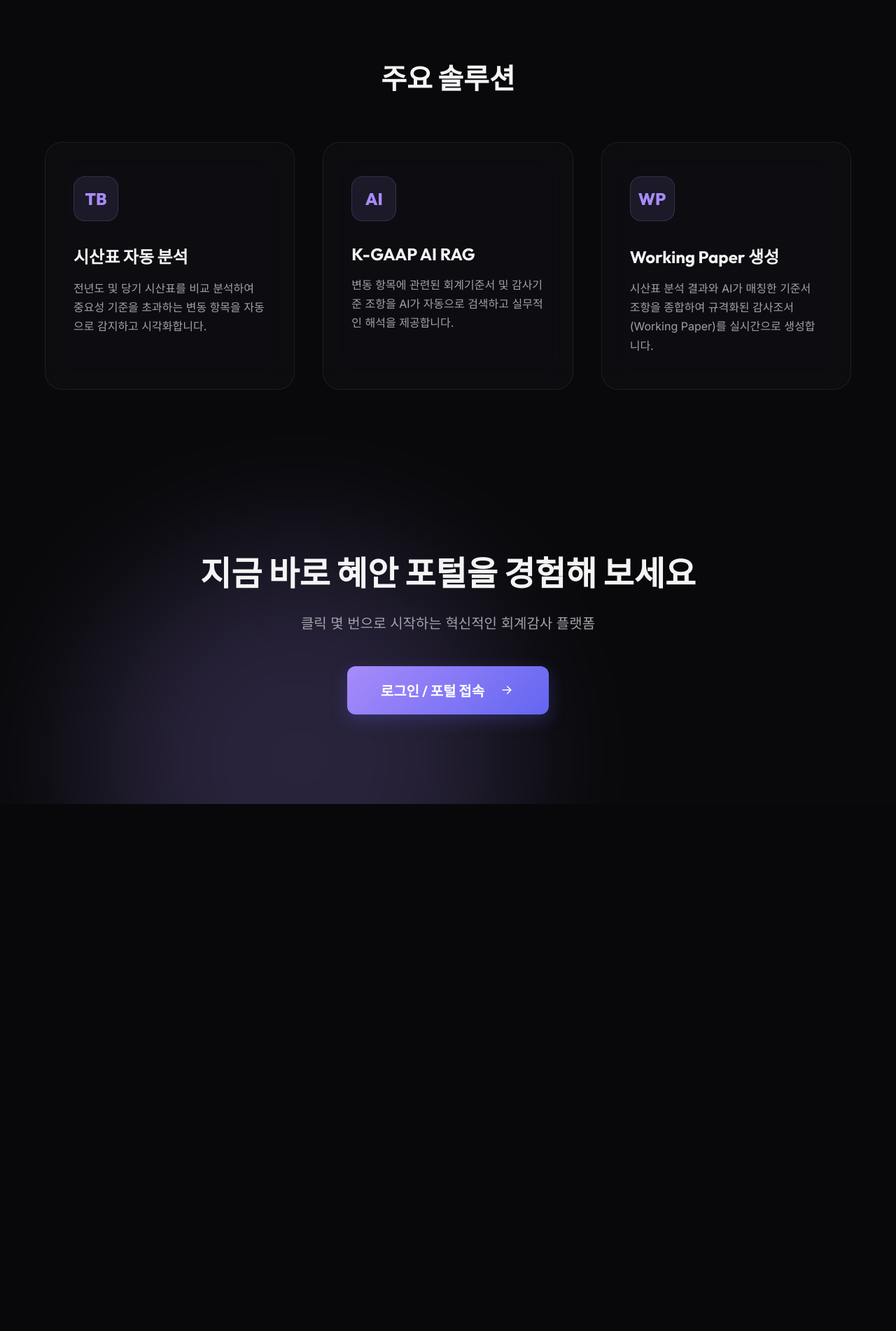
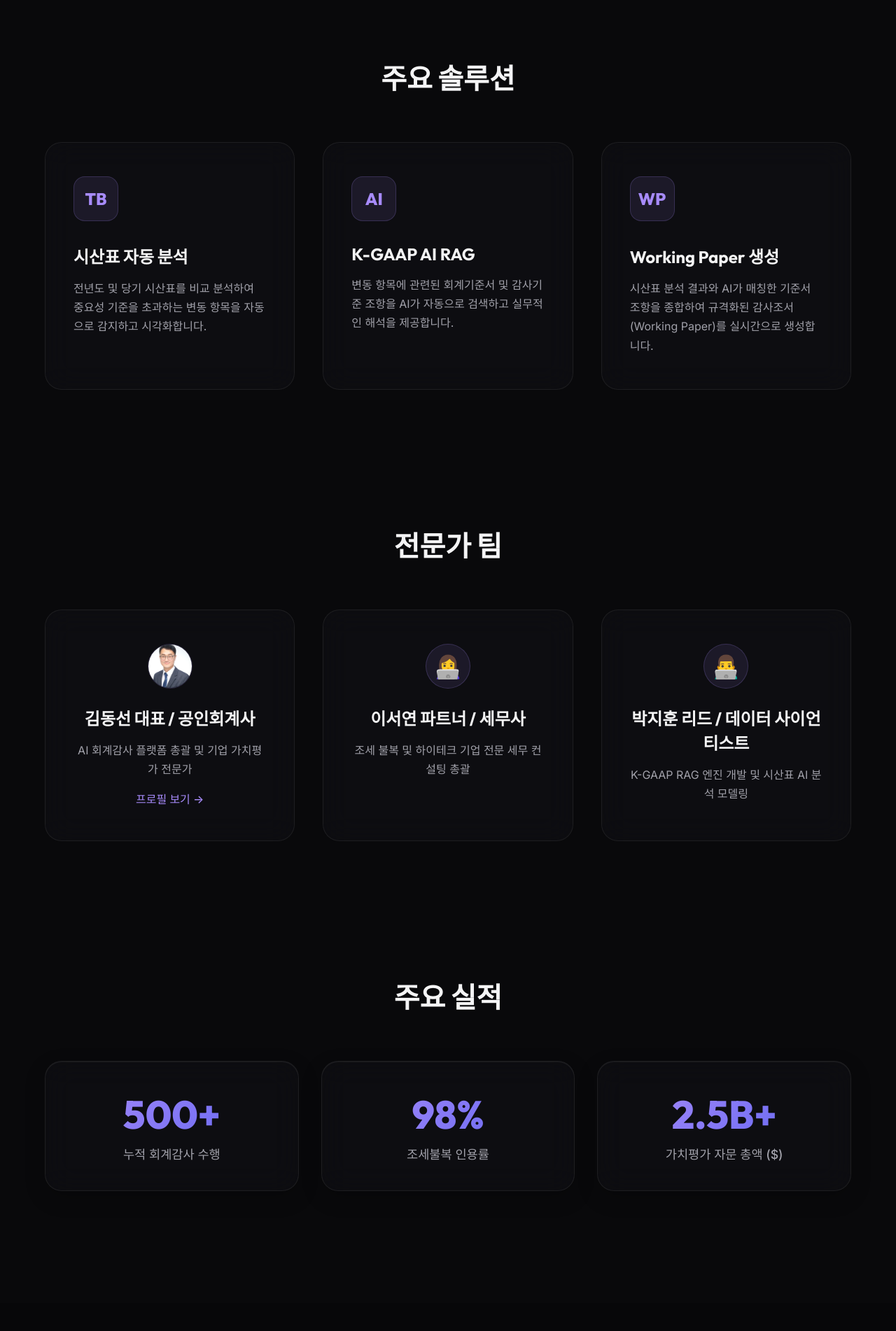
Before and after one commit to Bright-Sunny-Kim/landing_page, a Flask app: page / in a window 1280 px wide. Shown: the part 1200-3102 px from the top of the page at 70% size. Before the commit the page ends 2349 px from the top, so only its background shows below. Run offline with Flask 3, Linux system fonts and the light colour scheme.

Commit message:
Update intro with sections and navigation

```diff
--- a/templates/intro.html
+++ b/templates/intro.html
@@ -11,6 +11,10 @@
   <!-- Style CSS from master guide -->
   <link rel="stylesheet" href="{{ url_for('static', filename='css/style.css') }}">
   <style>
+    html {
+      scroll-behavior: smooth;
+    }
+
     /* Override body for scrolling landing page */
     body {
       display: block;
@@ -56,6 +60,18 @@
     .header-logo img {
       height: 32px;
       filter: drop-shadow(0 0 8px rgba(167, 139, 250, 0.2));
+    }
+
+    .nav-link {
+      color: var(--text-primary);
+      text-decoration: none;
+      font-weight: 500;
+      font-family: var(--font-header);
+      transition: color 0.3s;
+    }
+
+    .nav-link:hover {
+      color: #a78bfa;
     }
 
     .login-btn-top {
@@ -293,7 +309,12 @@
       회계법인 혜안
     </a>
     <div style="display: flex; gap: 20px; align-items: center;">
-      <a href="{{ url_for('profile') }}" style="color: var(--text-primary); text-decoration: none; font-weight: 500; font-family: var(--font-header); transition: color 0.3s;" onmouseover="this.style.color='#a78bfa'" onmouseout="this.style.color='var(--text-primary)'">대표 소개</a>
+      <a href="#home" class="nav-link">홈</a>
+      <a href="{{ url_for('profile') }}" class="nav-link">대표 소개</a>
+      <a href="#services" class="nav-link">주요업무</a>
+      <a href="#team" class="nav-link">팀</a>
+      <a href="#track-record" class="nav-link">실적</a>
+      <a href="#contact" class="nav-link">Contact</a>
       {% if 'email' in session %}
       <a href="{{ url_for('login_page') }}" class="login-btn-top">내 페이지로 이동</a>
       {% else %}
@@ -302,7 +323,7 @@
     </div>
   </header>
 
-  <section class="hero">
+  <section class="hero" id="home">
     <div class="hero-content">
       <div class="hero-badge">AI 기반 프리미엄 회계감사 솔루션</div>
       <h1>
@@ -346,7 +367,7 @@
     </div>
   </section>
 
-  <section class="features">
+  <section class="features" id="services">
     <h2 class="section-title">주요 솔루션</h2>
     <div class="features-grid">
       <div class="feature-card">
@@ -363,6 +384,76 @@
         <div class="feature-icon">WP</div>
         <h3>Working Paper 생성</h3>
         <p>시산표 분석 결과와 AI가 매칭한 기준서 조항을 종합하여 규격화된 감사조서(Working Paper)를 실시간으로 생성합니다.</p>
+      </div>
+    </div>
+  </section>
+
+  <section class="team" id="team" style="padding: 6rem 5%; position: relative; z-index: 2;">
+    <h2 class="section-title">전문가 팀</h2>
+    <div class="features-grid">
+      <div class="feature-card" style="text-align: center;">
+        <div class="feature-icon" style="margin: 0 auto 1.5rem; border-radius: 50%; overflow: hidden; padding: 0; background: transparent;">
+           <img src="{{ url_for('static', filename='images/ceo_profile.jpg') }}" alt="CEO" style="width: 100%; height: 100%; object-fit: cover;">
+        </div>
+        <h3>김동선 대표 / 공인회계사</h3>
+        <p style="margin-bottom: 1rem;">AI 회계감사 플랫폼 총괄 및 기업 가치평가 전문가</p>
+        <a href="{{ url_for('profile') }}" style="color: #a78bfa; text-decoration: none; font-weight: 500;">프로필 보기 &rarr;</a>
+      </div>
+      <div class="feature-card" style="text-align: center;">
+        <div class="feature-icon" style="margin: 0 auto 1.5rem; border-radius: 50%; font-size: 2rem;">👩‍💻</div>
+        <h3>이서연 파트너 / 세무사</h3>
+        <p>조세 불복 및 하이테크 기업 전문 세무 컨설팅 총괄</p>
+      </div>
+      <div class="feature-card" style="text-align: center;">
+        <div class="feature-icon" style="margin: 0 auto 1.5rem; border-radius: 50%; font-size: 2rem;">👨‍💻</div>
+        <h3>박지훈 리드 / 데이터 사이언티스트</h3>
+        <p>K-GAAP RAG 엔진 개발 및 시산표 AI 분석 모델링</p>
+      </div>
+    </div>
+  </section>
+
+  <section class="track-record" id="track-record" style="padding: 6rem 5%; position: relative; z-index: 2;">
+    <h2 class="section-title">주요 실적</h2>
+    <div class="stats-grid" style="margin-bottom: 4rem;">
+      <div class="stat-card">
+        <div class="stat-number">500+</div>
+        <div class="stat-label">누적 회계감사 수행</div>
+      </div>
+      <div class="stat-card">
+        <div class="stat-number">98%</div>
+        <div class="stat-label">조세불복 인용률</div>
+      </div>
+      <div class="stat-card">
+        <div class="stat-number">2.5B+</div>
+        <div class="stat-label">가치평가 자문 총액 ($)</div>
+      </div>
+    </div>
+  </section>
+
+  <section class="contact" id="contact" style="padding: 6rem 5%; position: relative; z-index: 2; background: rgba(0,0,0,0.2);">
+    <h2 class="section-title">Contact Us</h2>
+    <div style="max-width: 800px; margin: 0 auto; background: var(--card-bg); border: 1px solid var(--card-border); backdrop-filter: blur(20px); border-radius: 24px; padding: 3rem;">
+      <div style="display: grid; grid-template-columns: repeat(auto-fit, minmax(300px, 1fr)); gap: 3rem;">
+        <div>
+          <h3 style="font-size: 1.5rem; margin-bottom: 1rem; color: var(--text-primary); font-family: var(--font-header);">수원 본점</h3>
+          <p style="color: var(--text-secondary); margin-bottom: 0.5rem; line-height: 1.6;">경기도 수원시 영통구 광교중앙로 170<br>광교효성해링턴타워 10층 1011호</p>
+          <div style="margin-top: 2rem;">
+              <p style="color: var(--text-primary); margin-bottom: 0.5rem; display: flex; align-items: center; gap: 10px;">
+                  <span style="color: #a78bfa;">✉</span> contact@heyan.co.kr
+              </p>
+              <p style="color: var(--text-primary); margin-bottom: 2rem; display: flex; align-items: center; gap: 10px;">
+                  <span style="color: #a78bfa;">☏</span> 031-123-4567
+              </p>
+          </div>
+        </div>
+        <div>
+           <form style="display: flex; flex-direction: column; gap: 1rem;">
+             <input type="text" placeholder="성함 / 회사명" style="padding: 1rem; border-radius: 12px; background: rgba(255,255,255,0.05); border: 1px solid var(--card-border); color: white; font-family: 'Inter', sans-serif;">
+             <input type="email" placeholder="이메일 주소" style="padding: 1rem; border-radius: 12px; background: rgba(255,255,255,0.05); border: 1px solid var(--card-border); color: white; font-family: 'Inter', sans-serif;">
+             <textarea placeholder="문의 내용" rows="4" style="padding: 1rem; border-radius: 12px; background: rgba(255,255,255,0.05); border: 1px solid var(--card-border); color: white; font-family: 'Inter', sans-serif; resize: vertical;"></textarea>
+             <button type="button" class="btn-submit" style="padding: 1rem; border: none; cursor: pointer; border-radius: 12px; font-weight: bold; width: 100%;">문의하기</button>
+           </form>
+        </div>
       </div>
     </div>
   </section>
```
